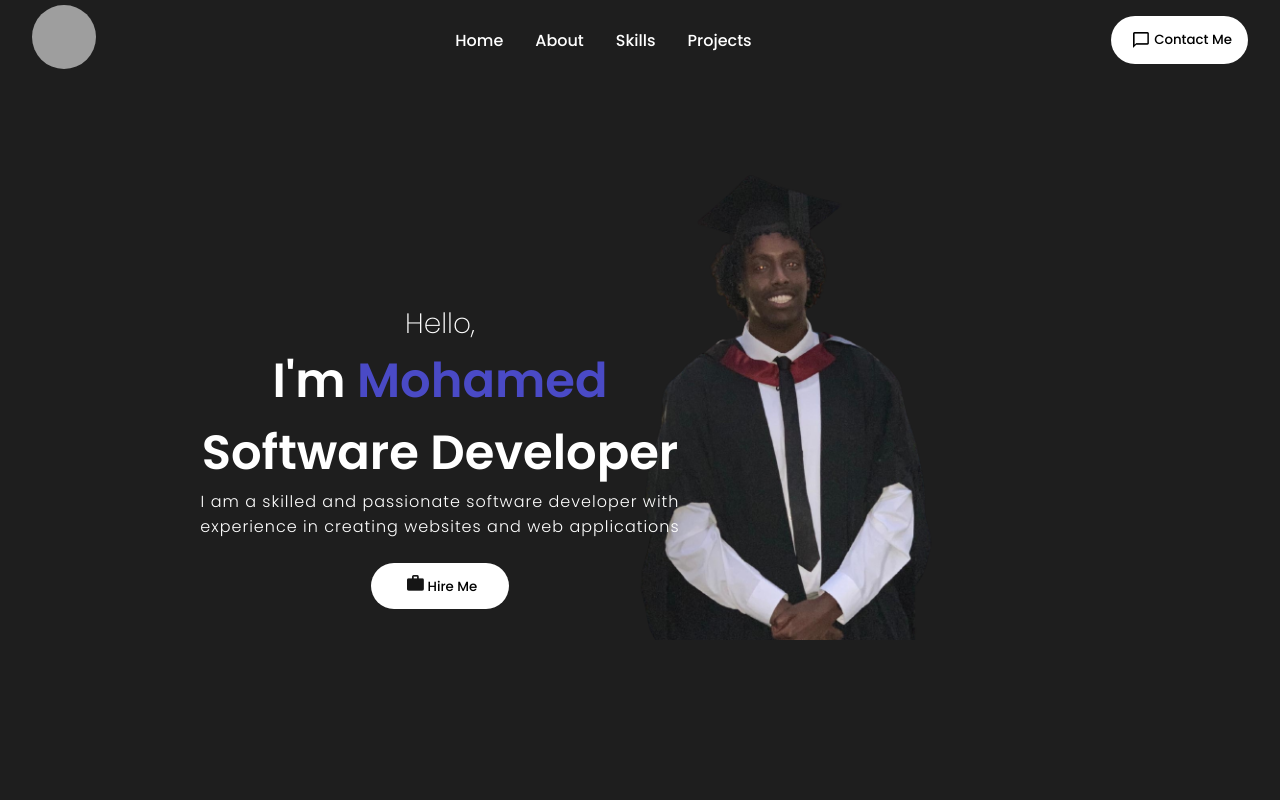
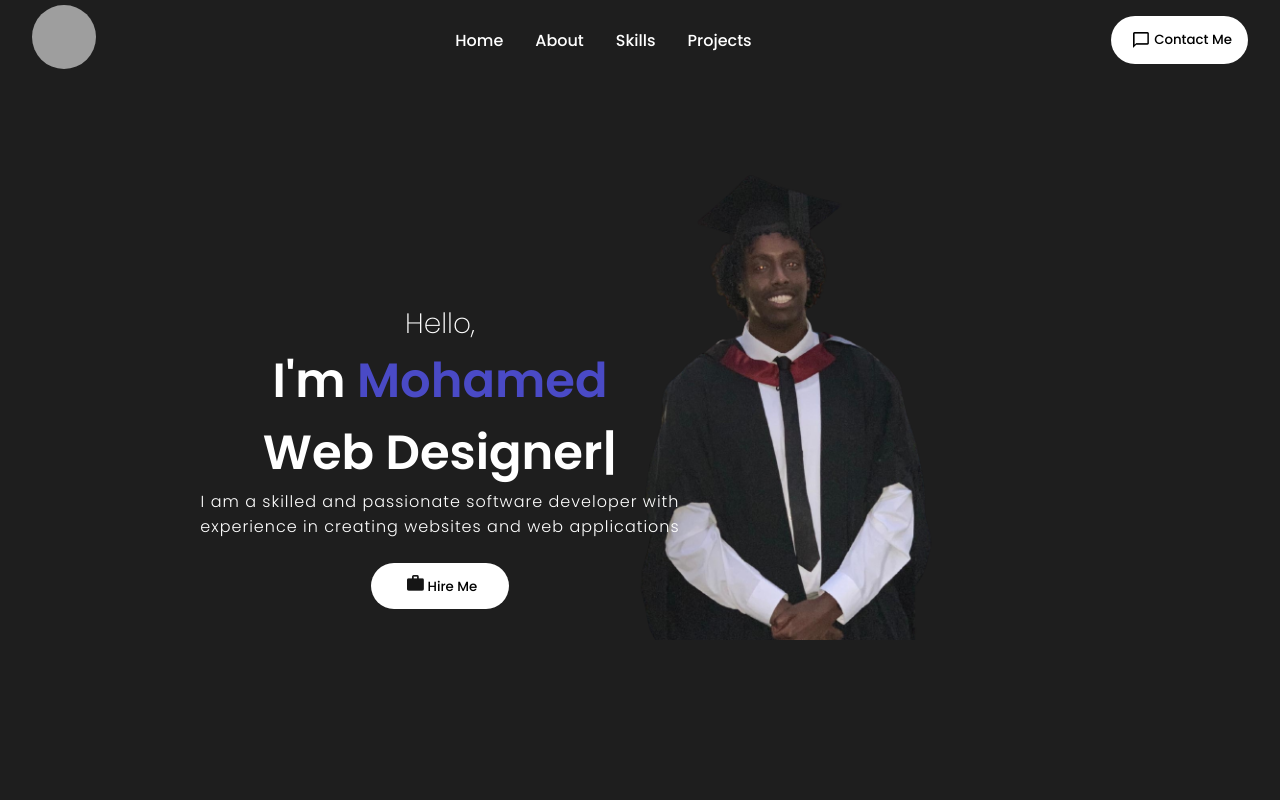
Before and after one commit to MAIsmail1/Portfolio, a React (Create React App) app in the folder portfolio/: page / in a window 1280 px wide. Shown: the top 800 px of the page. Built offline with nearby package versions, Linux system fonts and the light colour scheme; grey boxes are pictures that could not be loaded.

Commit message:
added typing animation

```diff
--- a/portfolio/package.json
+++ b/portfolio/package.json
@@ -9,6 +9,7 @@
     "react": "^18.2.0",
     "react-dom": "^18.2.0",
     "react-scripts": "5.0.1",
+    "react-type-animation": "^3.1.0",
     "web-vitals": "^2.1.4"
   },
   "scripts": {
--- a/portfolio/src/components/Intro/intro.js
+++ b/portfolio/src/components/Intro/intro.js
@@ -4,13 +4,26 @@ import bg from '../../assets/mypicture.png'
 import {Link} from 'react-scroll';
 import btnImg from '../../assets/hireme.png';
 import resume from '../../assets/Resume (2).pdf';
+import { TypeAnimation } from 'react-type-animation';
 
 const Intro = () => {
   return (
     <section id = "intro" >
         <div className="introContent" data-aos="fade-right" data-aos-duration="1000" data-aos-once="true">
             <span className="hello">Hello,</span>
-            <span className="IntroText">I'm <span className="introName">Mohamed</span> <br /> Software Developer</span>
+            <span className="IntroText">I'm <span className="introName">Mohamed</span> <br />
+            <TypeAnimation
+            sequence={[
+              'Software Developer',
+              2500,
+              'Web Designer',
+              2500,
+              'I Love Software Development',
+              2500
+            ]}
+            repeat={Infinity}
+            />
+            </span>
             <p className="introPara">I am a skilled and passionate software developer with  <br /> experience in creating websites and web applications</p>
         <a href={resume} download="Resume">
         <button className="btn"><img src={btnImg} alt="" className="btnImg"/>Hire Me</button>
```
Also changed, not shown: 1 other file (tests, documents, lock files or other folders).
